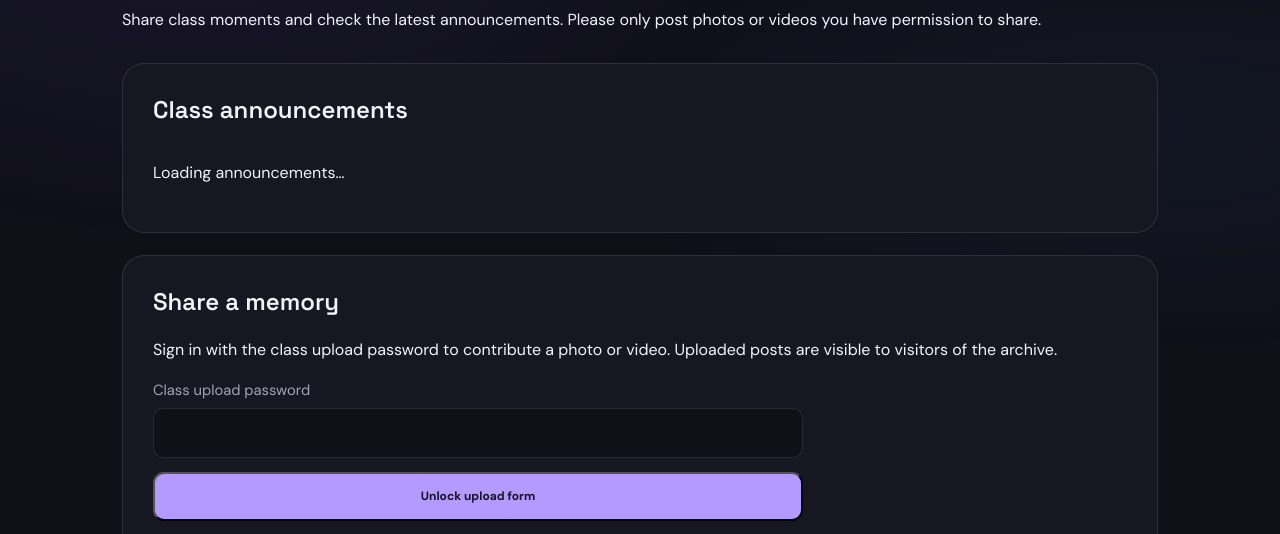
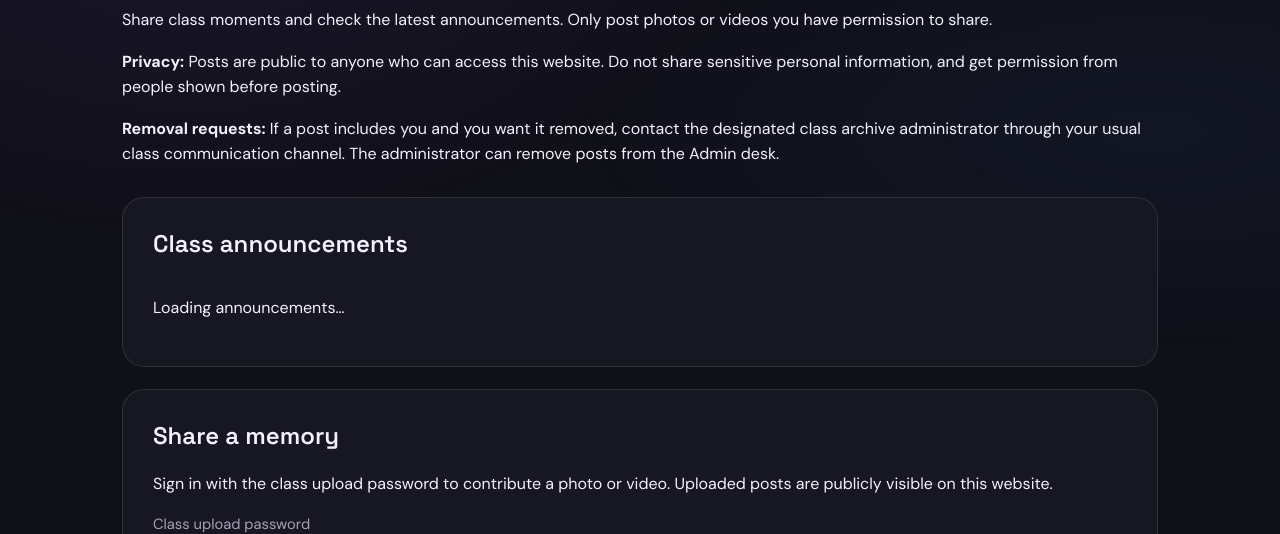
Before and after one commit to classxiic2627/classxiic2627.github.io, a plain HTML site: page community.html in a window 1280 px wide. Shown: the part 229-763 px from the top of the page. Drawn offline with Linux system fonts and the light colour scheme.

Commit message:
Clarify public visibility and removal requests

```diff
--- a/community.html
+++ b/community.html
@@ -32,11 +32,11 @@
     <nav class="nav community-nav" aria-label="Community navigation"><a href="index.html">Home</a><a href="gallery.html">Gallery</a><a href="#share">Share a memory</a><a href="#admin">Admin</a></nav>
   </header>
   <main class="community-main">
-    <div class="community-heading"><div class="eyebrow">CLASS XII C · COMMUNITY</div><h1>Keep the <span>memories</span> coming.</h1><p>Share class moments and check the latest announcements. Please only post photos or videos you have permission to share.</p></div>
+    <div class="community-heading"><div class="eyebrow">CLASS XII C · COMMUNITY</div><h1>Keep the <span>memories</span> coming.</h1><p>Share class moments and check the latest announcements. Only post photos or videos you have permission to share.</p><p><strong>Privacy:</strong> Posts are public to anyone who can access this website. Do not share sensitive personal information, and get permission from people shown before posting.</p><p><strong>Removal requests:</strong> If a post includes you and you want it removed, contact the designated class archive administrator through your usual class communication channel. The administrator can remove posts from the Admin desk.</p></div>
     <section class="community-panel" aria-labelledby="announcementsTitle"><h2 id="announcementsTitle">Class announcements</h2><div id="announcementList" class="announcement-list"><p>Loading announcements…</p></div></section>
     <section class="community-panel" id="share" aria-labelledby="shareTitle">
       <h2 id="shareTitle">Share a memory</h2>
-      <p>Sign in with the class upload password to contribute a photo or video. Uploaded posts are visible to visitors of the archive.</p>
+      <p>Sign in with the class upload password to contribute a photo or video. Uploaded posts are publicly visible on this website.</p>
       <form id="memberLogin" class="community-form"><label>Class upload password<input id="memberPassword" type="password" autocomplete="current-password" required maxlength="256"></label><button class="button button-primary" type="submit">Unlock upload form</button></form>
       <p id="memberStatus" class="community-status" role="status" aria-live="polite"></p>
       <form id="memberPasswordChange" class="community-form" hidden>
```
